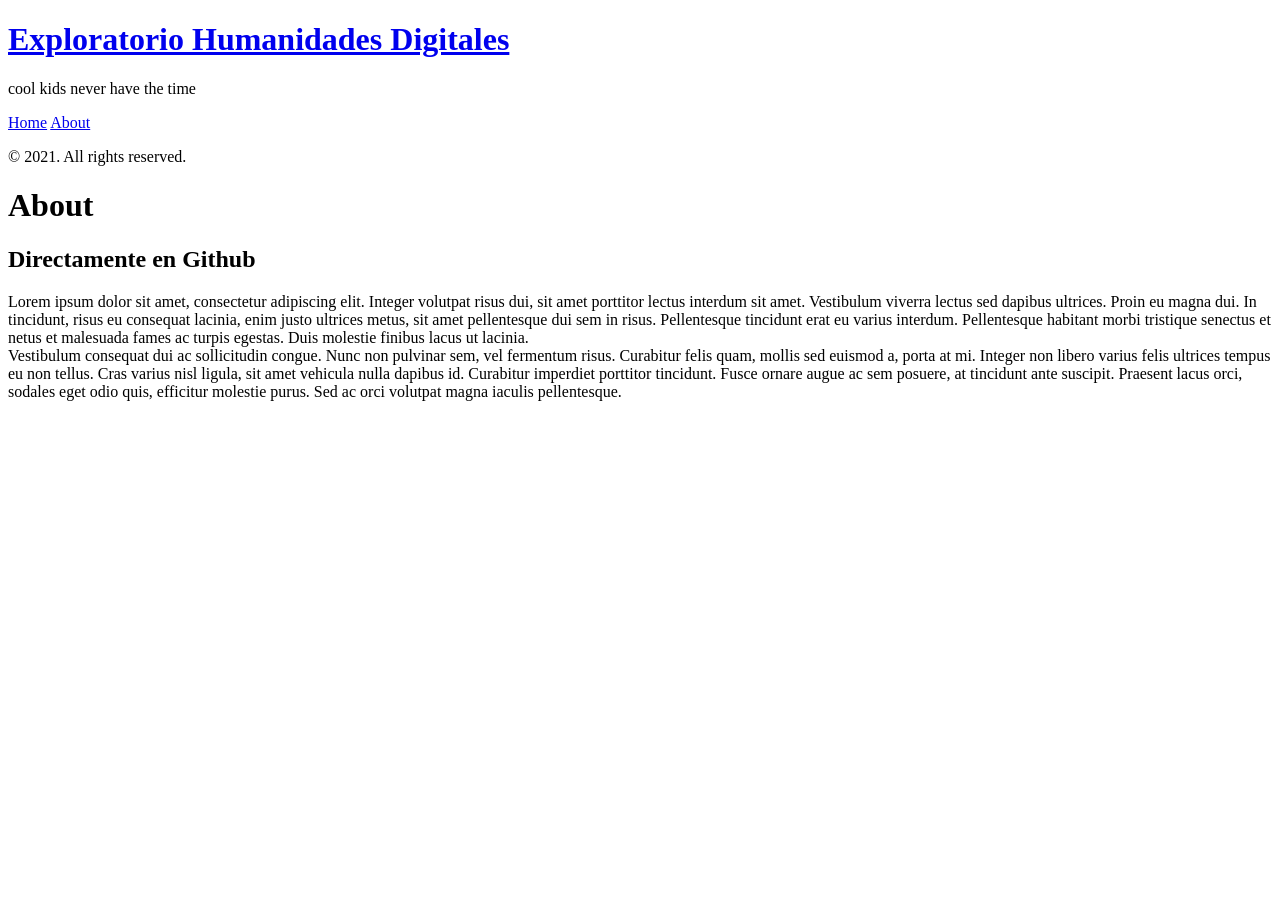
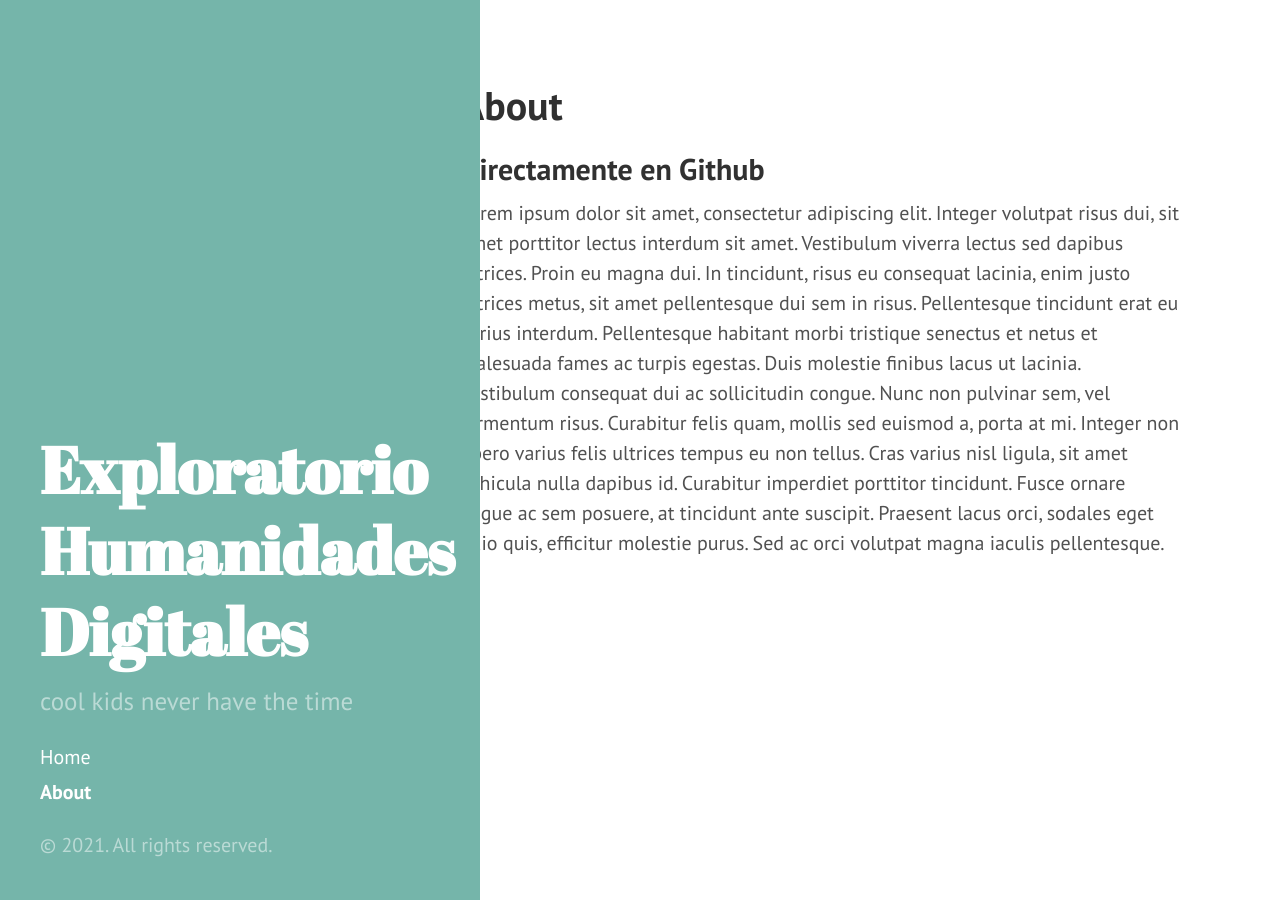
Before and after one commit to Neotropico/ExploratorioHD, a Jekyll site: the page built from About.html, in a window 1280 px wide. Built offline with Jekyll 4.4.1, drawn with Linux system fonts in a browser that asks for light colours.

Commit message:
Update head.html

```diff
--- a/_includes/head.html
+++ b/_includes/head.html
@@ -16,9 +16,9 @@
   </title>
 
   <!-- CSS -->
-  <link rel="stylesheet" href="{{ site.baseurl }}/path/ExploratorioHD/public/css/poole.css">
-  <link rel="stylesheet" href="{{ site.baseurl }}/path/ExploratorioHD/public/css/syntax.css">
-  <link rel="stylesheet" href="{{ site.baseurl }}/path/ExploratorioHD/public/css/hyde.css">
+  <link rel="stylesheet" href="{{ site.baseurl }}/public/css/poole.css">
+  <link rel="stylesheet" href="{{ site.baseurl }}/public/css/syntax.css">
+  <link rel="stylesheet" href="{{ site.baseurl }}/public/css/hyde.css">
   <link rel="stylesheet" href="http://fonts.googleapis.com/css?family=PT+Sans:400,400italic,700|Abril+Fatface">
 
   <!-- Icons -->
```
